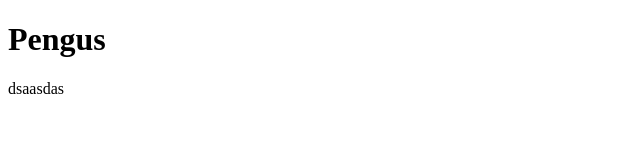
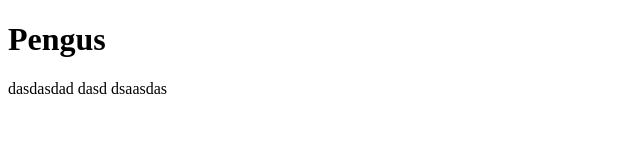
Before and after one commit to bluzi1018/WebSite, a plain HTML site: page index.html in a window 1280 px wide. Shown: the whole page, without its empty margins (0-640 px from the left). Drawn offline with Linux system fonts and the light colour scheme.

Commit message:
Update index.html

```diff
--- a/index.html
+++ b/index.html
@@ -9,7 +9,9 @@
 <body>
     <h1>Pengus</h1>
 
+dasdasdad
 
+dasd
 
     dsaasdas
 </body>
```
